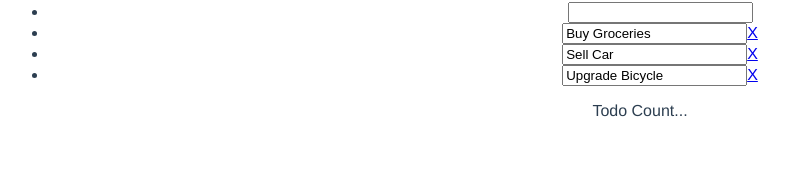
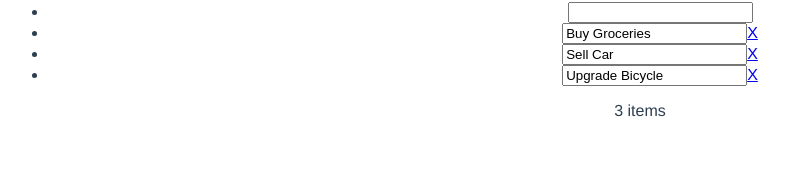
Before and after one commit to achang28/todo-vue, a Vue app: page / in a window 1280 px wide. Shown: the part 92-284 px from the top of the page, without its empty margins (0-789 px from the left). Built offline with nearby package versions, Linux system fonts and the light colour scheme.

Commit message:
Setup 'Count' component to resolve appropriate count description; and added testing dependencies

```diff
--- a/src/App.vue
+++ b/src/App.vue
@@ -11,14 +11,13 @@
         :updateFn='update'
         v-for='(todo, index) in todos' />
     </ul>
-    <Count />
+    <Count :todos="todos" />
   </div>
 </template>
 
 <script>
 import Count from './components/Count';
 import Item from './components/Item';
-import _clone from 'lodash.clone';
 
 export default {
   name: 'app',
--- a/src/components/Count.vue
+++ b/src/components/Count.vue
@@ -1,11 +1,28 @@
 <template>
-  <div>Todo Count...</div>
+  <div>{{description}}</div>
 </template>
 
 <script>
-    export default {
-        name: "Count"
+  export default {
+    name: "Count",
+    props: {
+      todos: Array
+    },
+    computed: {
+      description: function() {
+        const length = this.todos.length - 1;
+        var desc = '';
+
+        if (length === 1) {
+          desc = `${length} item`;
+        } else if (length > 1) {
+          desc = `${length} items`;
+        }
+
+        return desc;
+      }
     }
+  }
 </script>
 
 <style scoped>
--- a/src/components/Item.vue
+++ b/src/components/Item.vue
@@ -41,7 +41,7 @@
     },
     computed: {
       todoValue: function() {
-        console.log("Todo #", this.index);
+        window.console.log("Todo #", this.index);
         return this.todo;
       },
       allowedIndex: function() {
```
Also changed, not shown: package.json (+38 -2 lines), 2 other files (tests, documents, lock files or other folders).
